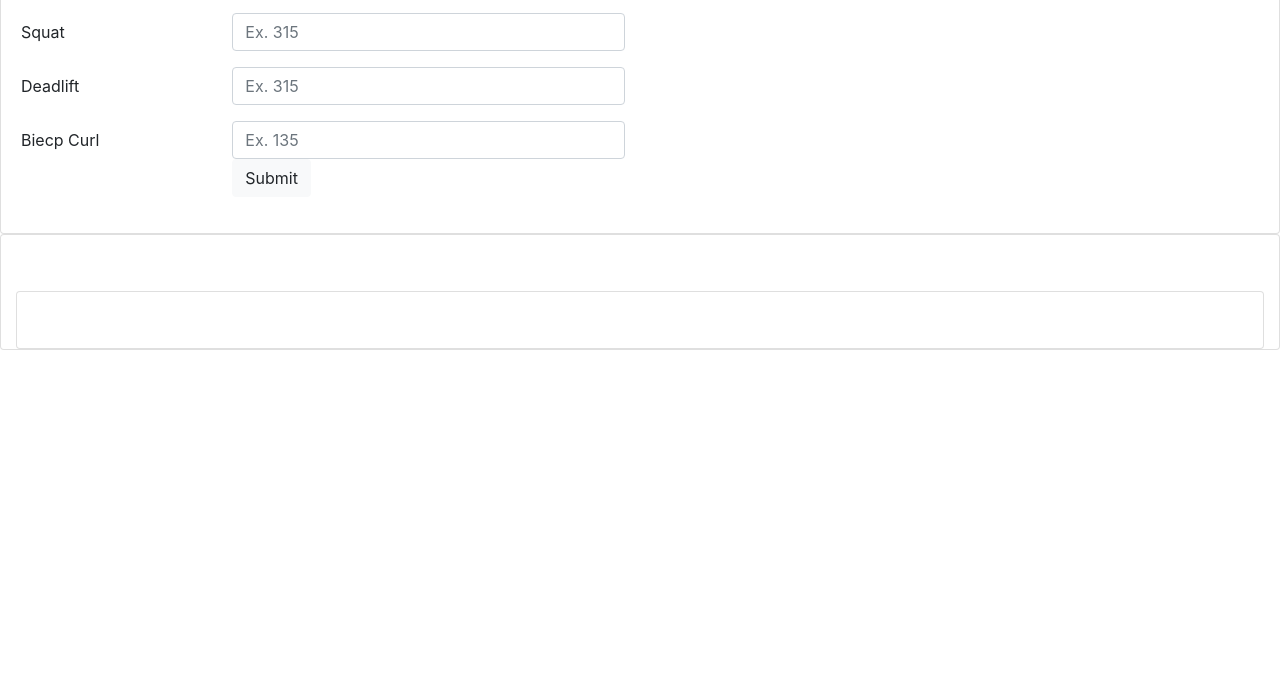
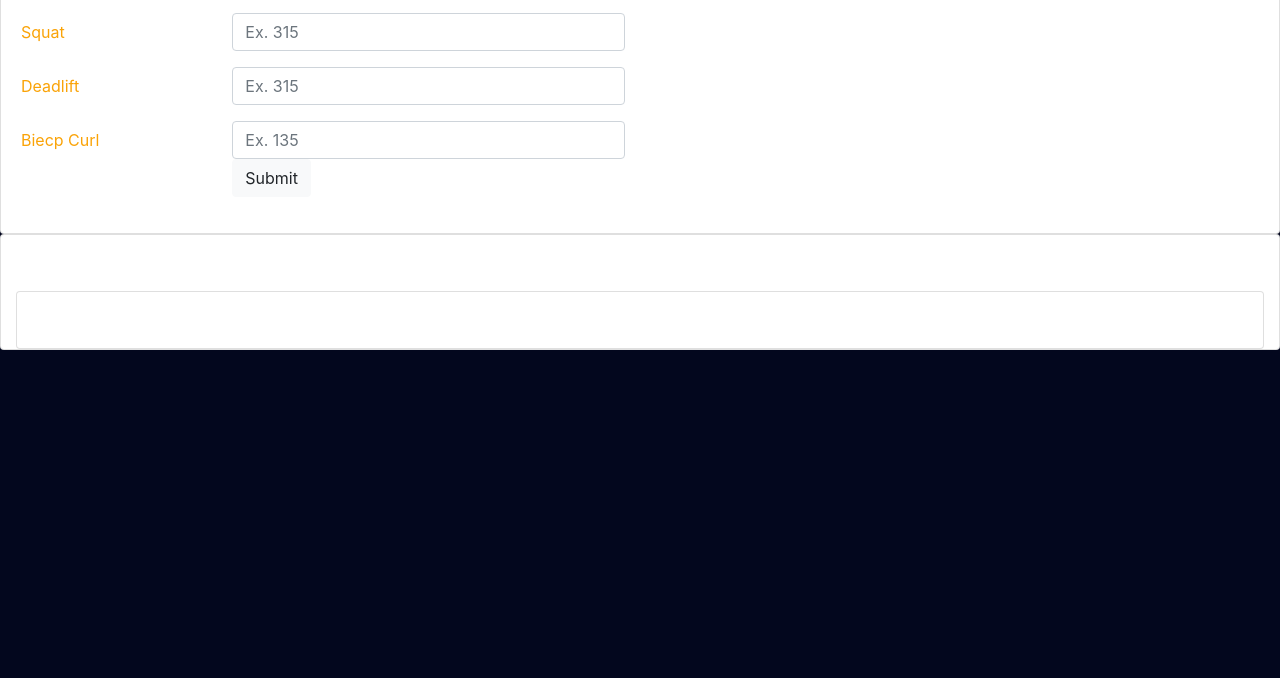
Before and after one commit to Czaldivar419/BURNT, a plain HTML site: page toning-calc.html in a window 1280 px wide. Shown: the part 122-800 px from the top of the page. Drawn offline with nearby package versions, Linux system fonts and the light colour scheme.

```diff
--- a/toning-calc.html
+++ b/toning-calc.html
@@ -6,7 +6,8 @@
     <meta name="viewport" content="width=device-width, initial-scale=1.0">
     <title>Workout Program Calculator</title>
     <link rel="stylesheet" href="https://cdn.jsdelivr.net/npm/bootstrap@4.3.1/dist/css/bootstrap.min.css" integrity="sha384-ggOyR0iXCbMQv3Xipma34MD+dH/1fQ784/j6cY/iJTQUOhcWr7x9JvoRxT2MZw1T" crossorigin="anonymous">
-    <link rel="stylesheet" href="./style.css">
+    <link rel="stylesheet" href="./Main.css">
+    <link rel="stylesheet" href="./toning-calc.css">
 </head>
 <body>
 
```
Also changed, not shown: calculator.css (added).
